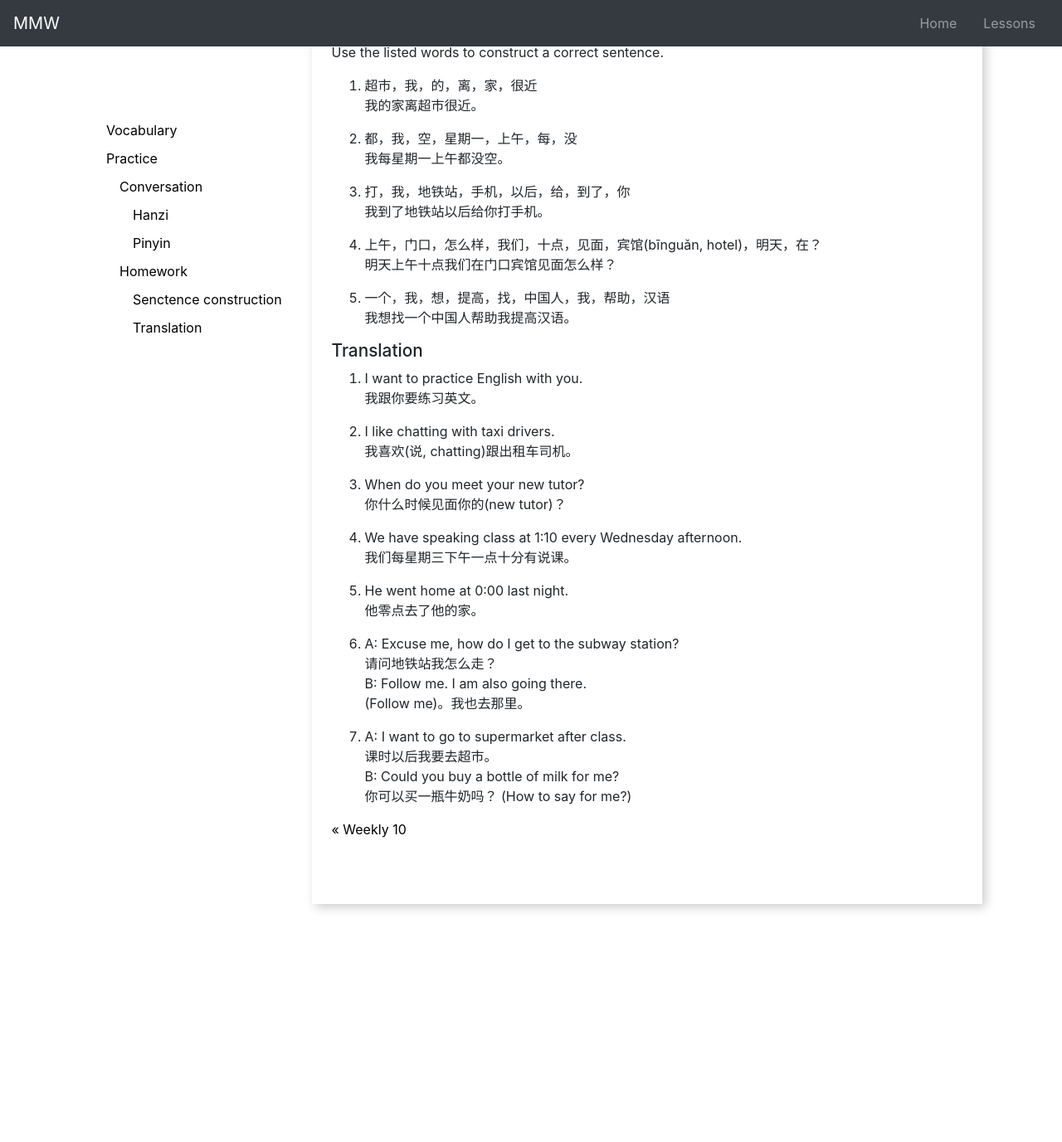
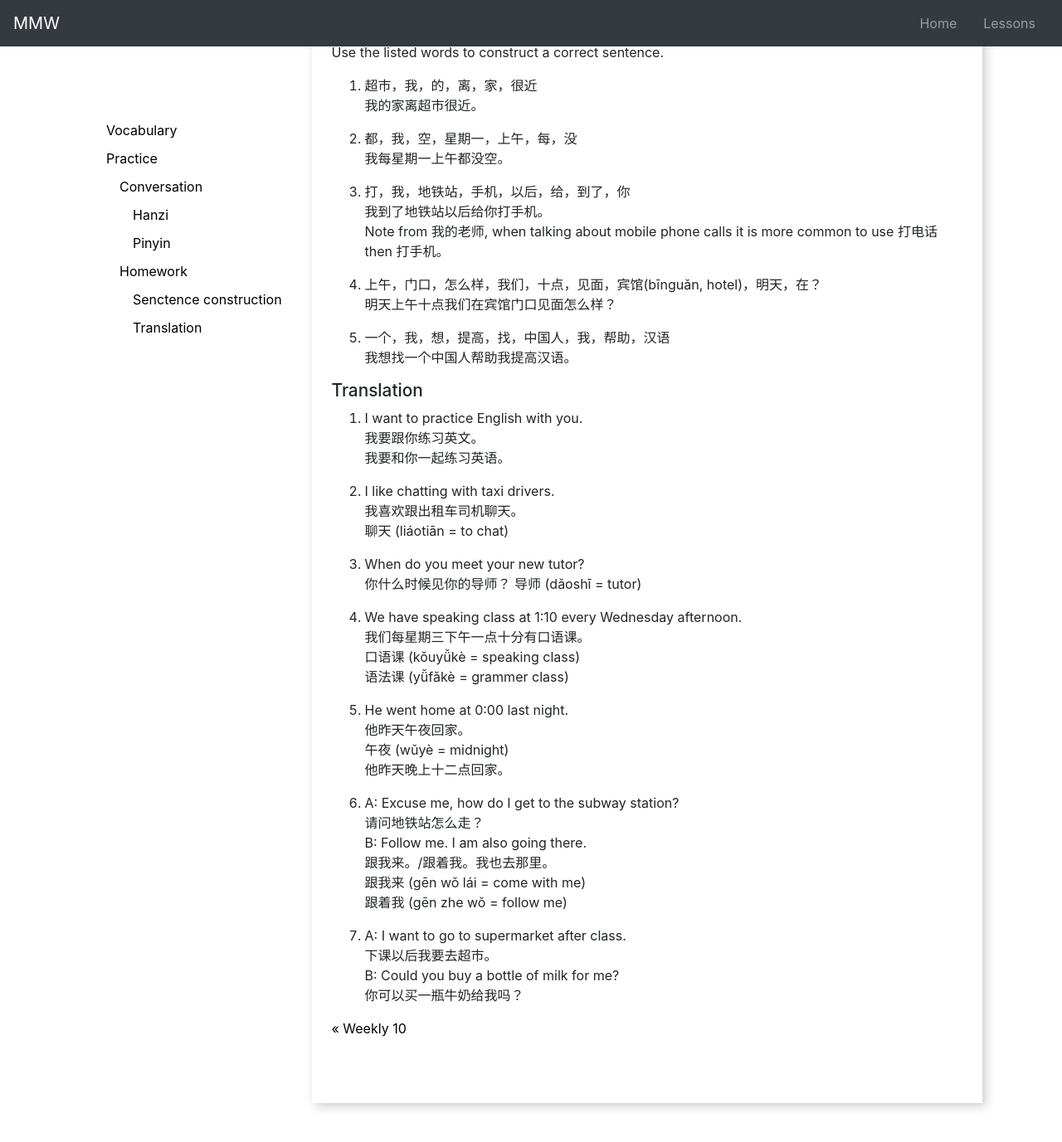
Before and after one commit to johannst/mmw, a Jekyll site: the page built from _posts/2018-10-28-weekly11.md, in a window 1280 px wide and 1400 px high, scrolled down 3050 px. Shown: the top 1377 px of the window at 83% size. Built offline with Jekyll 4.4.1, drawn with Linux system fonts in a browser that asks for light colours; the table of contents is made by our own code; before the commit the page ends 4210 px from its top, so only the background shows below that.

Commit message:
Corrected homework of weekly10 and weekly11

```diff
--- a/_posts/2018-10-28-weekly11.md
+++ b/_posts/2018-10-28-weekly11.md
@@ -93,27 +93,37 @@ Use the listed words to construct a correct sentence.
 > 我每星期一上午都没空。
 3. 打，我，地铁站，手机，以后，给，到了，你
 > 我到了地铁站以后给你打手机。
+> Note from 我的老师, when talking about mobile phone calls it is more common to use 打电话 then 打手机。
 4. 上午，门口，怎么样，我们，十点，见面，宾馆(bīnguǎn, hotel)，明天，在？
-> 明天上午十点我们在门口宾馆见面怎么样？
+> 明天上午十点我们在宾馆门口见面怎么样？
 5. 一个，我，想，提高，找，中国人，我，帮助，汉语
 > 我想找一个中国人帮助我提高汉语。
 
 ### Translation
 1. I want to practice English with you.
-> 我跟你要练习英文。
+> 我要跟你练习英文。
+> 我要和你一起练习英语。
 2. I like chatting with taxi drivers.
-> 我喜欢(说, chatting)跟出租车司机。
+> 我喜欢跟出租车司机聊天。
+> 聊天 (liáotiān = to chat)
 3. When do you meet your new tutor?
-> 你什么时候见面你的(new tutor)？
+> 你什么时候见你的导师？
+> 导师 (dǎoshī = tutor)
 4. We have speaking class at 1:10 every Wednesday afternoon.
-> 我们每星期三下午一点十分有说课。
+> 我们每星期三下午一点十分有口语课。
+> 口语课 (kǒuyǚkè = speaking class)
+> 语法课 (yǚfǎkè = grammer class)
 5. He went home at 0:00 last night.
-> 他零点去了他的家。
+> 他昨天午夜回家。
+> 午夜 (wǔyè = midnight)
+> 他昨天晚上十二点回家。
 6. A: Excuse me, how do I get to the subway station?
-> 请问地铁站我怎么走？
+> 请问地铁站怎么走？
 > B: Follow me. I am also going there.
-> (Follow me)。我也去那里。
+> 跟我来。/跟着我。我也去那里。
+> 跟我来 (gēn wǒ lái = come with me)
+> 跟着我 (gēn zhe wǒ = follow me)
 7. A: I want to go to supermarket after class.
-> 课时以后我要去超市。
+> 下课以后我要去超市。
 > B: Could you buy a bottle of milk for me?
-> 你可以买一瓶牛奶吗？ (How to say for me?)
+> 你可以买一瓶牛奶给我吗？
```
Also changed, not shown: _posts/2018-10-21-weekly10.md (+1 -1 lines).
